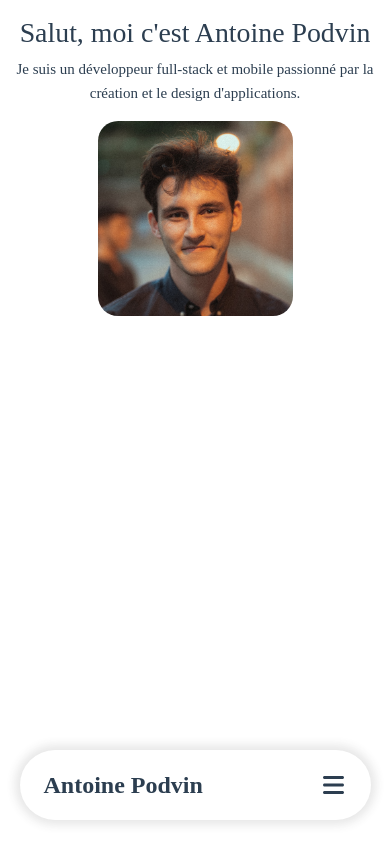
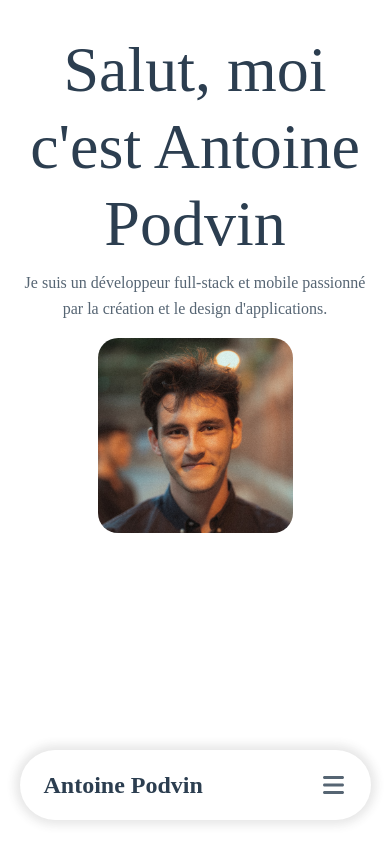
Before and after one commit to antoinepod/Portfolio, a Vue app: page / in a window 390 px wide. Built offline with nearby package versions, Linux system fonts and the light colour scheme; a web font is replaced by a local one.

Commit message:
{+} Adding AnimatedRouterLink component and new colors for light/dark theme.

```diff
--- a/src/App.vue
+++ b/src/App.vue
@@ -15,7 +15,7 @@ import Header from '@/components/Header.vue'
   display: flex;
   flex-direction: column;
   font-weight: normal;
-  height: 100dvh;
+  min-height: 100dvh;
   max-width: 100dvw;
   padding: 0 1rem;
   font-family: 'Product Sans';
@@ -28,9 +28,13 @@ import Header from '@/components/Header.vue'
   }
 
   .router-view {
-    min-height: calc(100dvh - 7.5rem);
     z-index: 1 !important;
-    padding: 1rem 0;
+    padding-bottom: 1.5rem;
+
+    @media screen and (max-width: 767px) {
+      padding-top: 2rem;
+      padding-bottom: 7.5rem;
+    }
   }
 }
 </style>
--- a/src/assets/base.css
+++ b/src/assets/base.css
@@ -16,9 +16,9 @@
   --vt-c-divider-dark-2: rgba(84, 84, 84, 0.48);
 
   --vt-c-text-light-1: var(--vt-c-indigo);
-  --vt-c-text-light-2: rgba(60, 60, 60, 0.66);
+  --vt-c-text-light-2: rgba(44, 62, 80, 0.8);
   --vt-c-text-dark-1: var(--vt-c-white);
-  --vt-c-text-dark-2: rgba(235, 235, 235, 0.64);
+  --vt-c-text-dark-2: rgba(255, 255, 255, 0.8);
 
   /* Light Theme */
   --color-background: var(--vt-c-white);
@@ -29,7 +29,7 @@
   --color-border-hover: var(--vt-c-divider-light-1);
 
   --color-heading: var(--vt-c-text-light-1);
-  --color-text: var(--vt-c-text-light-1);
+  --color-text: var(--vt-c-text-light-2);
 
   --section-gap: 160px;
 }
--- a/src/assets/main.css
+++ b/src/assets/main.css
@@ -1,4 +1,51 @@
 @import './base.css';
+
+h1, h2, h3, h4 {
+  color: var(--color-heading);
+}
+
+h1 {
+  font-size: 6rem;
+}
+
+h2 {
+  font-size: 4rem;
+}
+
+h3 {
+  font-size: 3rem;
+}
+
+h4 {
+  font-size: 2rem;
+}
+
+p {
+  font-size: 1.25rem;
+  color: var(--color-text);
+}
+
+@media screen and (max-width: 767px) {
+  h1 {
+    font-size: 4rem;
+  }
+
+  h2 {
+    font-size: 3rem;
+  }
+
+  h3 {
+    font-size: 2rem;
+  }
+
+  h4 {
+    font-size: 1.5rem;
+  }
+
+  p {
+    font-size: 1rem;
+  }
+}
 
 /* Scrollbar */
 ::-webkit-scrollbar {
--- /dev/null
+++ b/src/components/AnimatedRouterLink.vue
@@ -0,0 +1,43 @@
+<script setup lang="ts">
+import { RouterLink } from 'vue-router'
+
+defineProps<{
+  to: string
+}>();
+</script>
+
+<template>
+  <RouterLink class="animated-router-link" :to="to">
+    <slot></slot>
+  </RouterLink>
+</template>
+
+<style scoped lang="scss">
+.animated-router-link {
+  color: var(--color-text);
+  cursor: pointer;
+  display: inline-block;
+  position: relative;
+  text-decoration: none;
+
+  &::after {
+    content: '';
+    position: absolute;
+    border-radius: 20px;
+    height: 2px;
+    left: 0;
+    bottom: 0;
+    width: 100%;
+    margin-left: 0;
+    transform: scaleX(0);
+    background-color: currentColor;
+    transform-origin: bottom right;
+    transition: transform 0.25s ease-out;
+  }
+
+  &:hover::after {
+    transform: scaleX(1);
+    transform-origin: bottom left;
+  }
+}
+</style>
--- a/src/components/Header.vue
+++ b/src/components/Header.vue
@@ -1,6 +1,6 @@
 <script setup lang="ts">
-import { onUpdated, ref, type Ref } from 'vue';
-import { RouterLink } from 'vue-router'
+import { ref, type Ref } from 'vue';
+import AnimatedRouterLink from '@/components/AnimatedRouterLink.vue';
 
 import router from '@/router';
 
@@ -35,15 +35,15 @@ router.beforeResolve((to, from, next) => {
   <header>
     <div :class="'header-container' + (windowStore.isMobile ? ' fixed-bottom' : '')">
       <nav class="navbar navbar-expand-md">
-        <RouterLink class="title" to="/">Antoine Podvin</RouterLink>
-        <IconSwitchAnimation class="menu-icon navbar-toggler" :value="showMenu" icon_true="times"
-          icon_false="bars" @click="toggleMenu" />
+        <AnimatedRouterLink class="title" to="/">Antoine Podvin</AnimatedRouterLink>
+        <IconSwitchAnimation class="menu-icon navbar-toggler" :value="showMenu" icon_true="times" icon_false="bars"
+          @click="toggleMenu" />
         <div ref="collapseMenu" class="collapse navbar-collapse" id="navbarCollapse">
           <div class="navbar-nav">
-            <div class="links" @click="">
-              <RouterLink to="/about">{{ $t('about.title') }}</RouterLink>
-              <RouterLink to="/projects">{{ $t('projects.title') }}</RouterLink>
-              <RouterLink to="/contact">{{ $t('contact.title') }}</RouterLink>
+            <div class="links">
+              <AnimatedRouterLink to="/about">{{ $t('about.title') }}</AnimatedRouterLink>
+              <AnimatedRouterLink to="/projects">{{ $t('projects.title') }}</AnimatedRouterLink>
+              <AnimatedRouterLink to="/contact">{{ $t('contact.title') }}</AnimatedRouterLink>
             </div>
             <div class="icons">
               <font-awesome-icon class="font-awesome" :icon="useDarkModeStore().isDark ? 'sun' : 'moon'"
@@ -86,34 +86,7 @@ router.beforeResolve((to, from, next) => {
     .title {
       font-weight: bold;
       text-decoration: none;
-    }
-
-    a {
-      color: var(--color-text);
-      cursor: pointer;
-      display: inline-block;
-      position: relative;
-      text-decoration: none;
-
-      &::after {
-        content: '';
-        position: absolute;
-        border-radius: 20px;
-        height: 2px;
-        left: 0;
-        bottom: 0;
-        width: 100%;
-        margin-left: 0;
-        transform: scaleX(0);
-        background-color: currentColor;
-        transform-origin: bottom right;
-        transition: transform 0.25s ease-out;
-      }
-
-      &:hover::after {
-        transform: scaleX(1);
-        transform-origin: bottom left;
-      }
+      color: var(--color-heading);
     }
 
     .menu-icon {
@@ -134,7 +107,6 @@ router.beforeResolve((to, from, next) => {
         margin-top: 1rem;
         flex-direction: row;
       }
-    }
 
       .links {
         width: 70%;
@@ -146,6 +118,10 @@ router.beforeResolve((to, from, next) => {
           margin: auto;
           flex-direction: column;
           align-items: flex-start;
+        }
+
+        &>* {
+          color: var(--color-heading);
         }
       }
 
@@ -174,4 +150,5 @@ router.beforeResolve((to, from, next) => {
       }
     }
   }
+}
 </style>
--- a/src/font-awesome.ts
+++ b/src/font-awesome.ts
@@ -6,7 +6,8 @@ import {
   faSun,
   faMoon,
   faBars,
-  faXmark
+  faXmark,
+  faCircleInfo
 } from '@fortawesome/free-solid-svg-icons'
 
 
@@ -14,7 +15,8 @@ library.add(
   faSun,
   faMoon,
   faBars,
-  faXmark
+  faXmark,
+  faCircleInfo
 )
 
 
```
Lines whose indentation alone changed are shown as unchanged.
